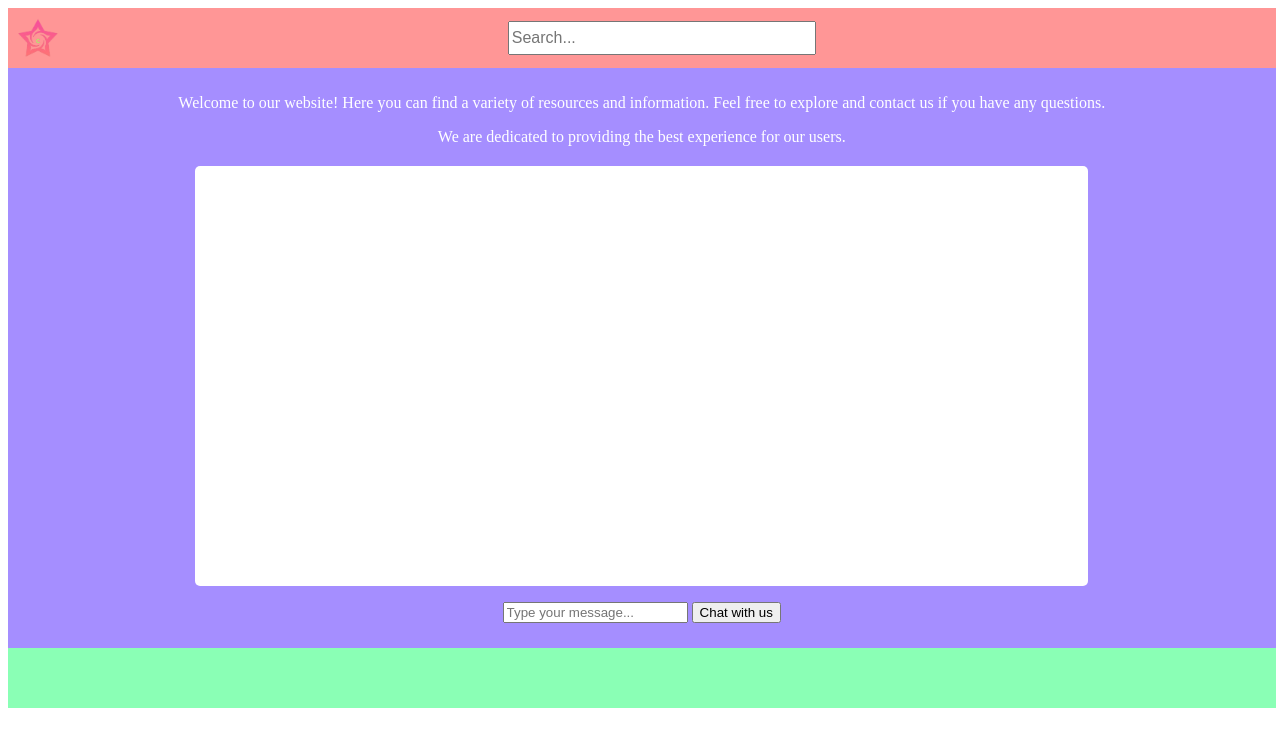
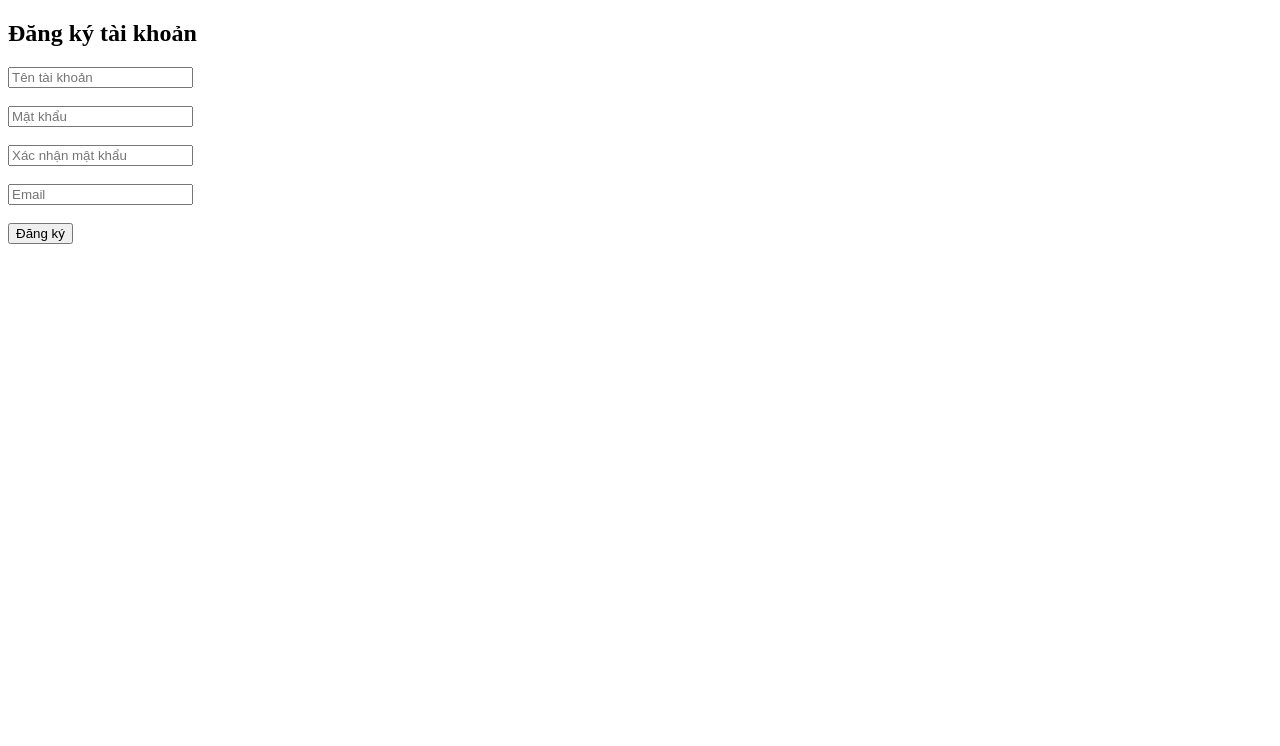
Before and after one commit to NgaQuy06/WebChatApp-ChatStar, a plain HTML site: page Web/index.html in a window 1280 px wide. Drawn offline with Linux system fonts and the light colour scheme.

Commit message:
Add files via upload

```diff
--- a/Web/index.html
+++ b/Web/index.html
@@ -7,19 +7,22 @@
     <link rel="stylesheet" href="style.css">
 </head>
 <body>
-    <header>
-        <img id="logo" src="assets/img/logo.png" alt="Logo">
-        <input type="text" id="search" placeholder="Search...">
-    </header>
-    <main>
-        <p>Welcome to our website! Here you can find a variety of resources and information. Feel free to explore and contact us if you have any questions.</p>
-        <p>We are dedicated to providing the best experience for our users.</p>
-        <p id="chatbox"></p>
-        <div>
-            <input type="text" id="chatInput" placeholder="Type your message...">
-            <button id="chatButton">Chat with us</button>
-        </div>
-    </main>
-    <footer></footer>
+    <h2>Đăng ký tài khoản</h2>
+
+    <input type="text" id="txtTenTK" placeholder="Tên tài khoản">
+    <br><br>
+
+    <input type="password" id="txtMK" placeholder="Mật khẩu">
+    <br><br>
+
+    <input type="password" id="txtXNMK" placeholder="Xác nhận mật khẩu">
+    <br><br>
+
+    <input type="email" id="txtEmail" placeholder="Email">
+    <br><br>
+
+    <button onclick="dangKy()">Đăng ký</button>
+
+    <script src="script.js"></script>
 </body>
 </html>
--- a/Web/script.js
+++ b/Web/script.js
@@ -0,0 +1,33 @@
+async function dangKy() {
+
+    let username = document.getElementById("txtTenTK").value;
+    let password = document.getElementById("txtMK").value;
+    let xnmk = document.getElementById("txtXNMK").value;
+    let email = document.getElementById("txtEmail").value;
+
+    try {
+
+        let response = await fetch("https://truongstar.onrender.com/api/l/DangKy", {
+            method: "POST",
+            headers: {
+                "Content-Type": "application/json"
+            },
+            body: JSON.stringify({
+                username: username,
+                password: password,
+                email: email
+            })
+        });
+
+        let text = await response.text();
+
+        console.log(text);
+
+        let data = JSON.parse(text);
+
+        alert(data.message);
+
+    } catch (err) {
+        alert("Lỗi: " + err);
+    }
+}
```
